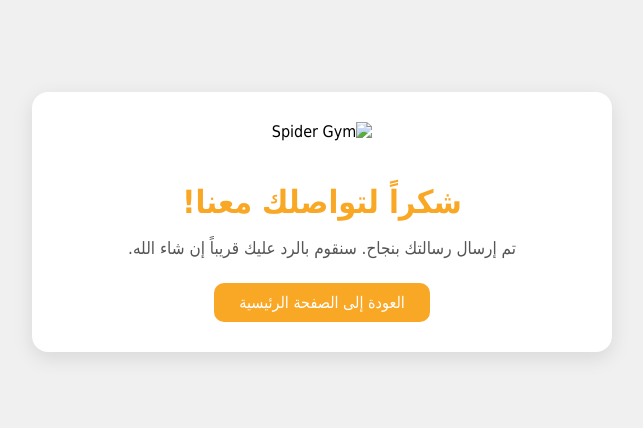
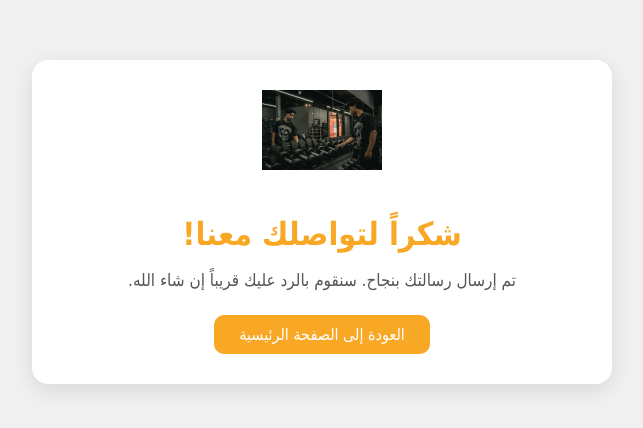
Before and after one commit to website-eg/spider, a plain HTML site: page public/assets/pages/thanks.html in a window 1280 px wide. Shown: the part 178-606 px from the top of the page, without its empty margins (318-961 px from the left). Drawn offline with Linux system fonts and the light colour scheme.

Commit message:
The Website V1

```diff
--- a/public/assets/pages/thanks.html
+++ b/public/assets/pages/thanks.html
@@ -9,7 +9,7 @@
 <body>
   <div class="thank-you-container">
 
-    <img src="images/logo.png" alt="Spider Gym" />
+    <img src="../images/hero5.jpg" alt="Spider Gym" />
 
     <h1>شكراً لتواصلك معنا!</h1>
     <p>تم إرسال رسالتك بنجاح. سنقوم بالرد عليك قريباً إن شاء الله.</p>
```
